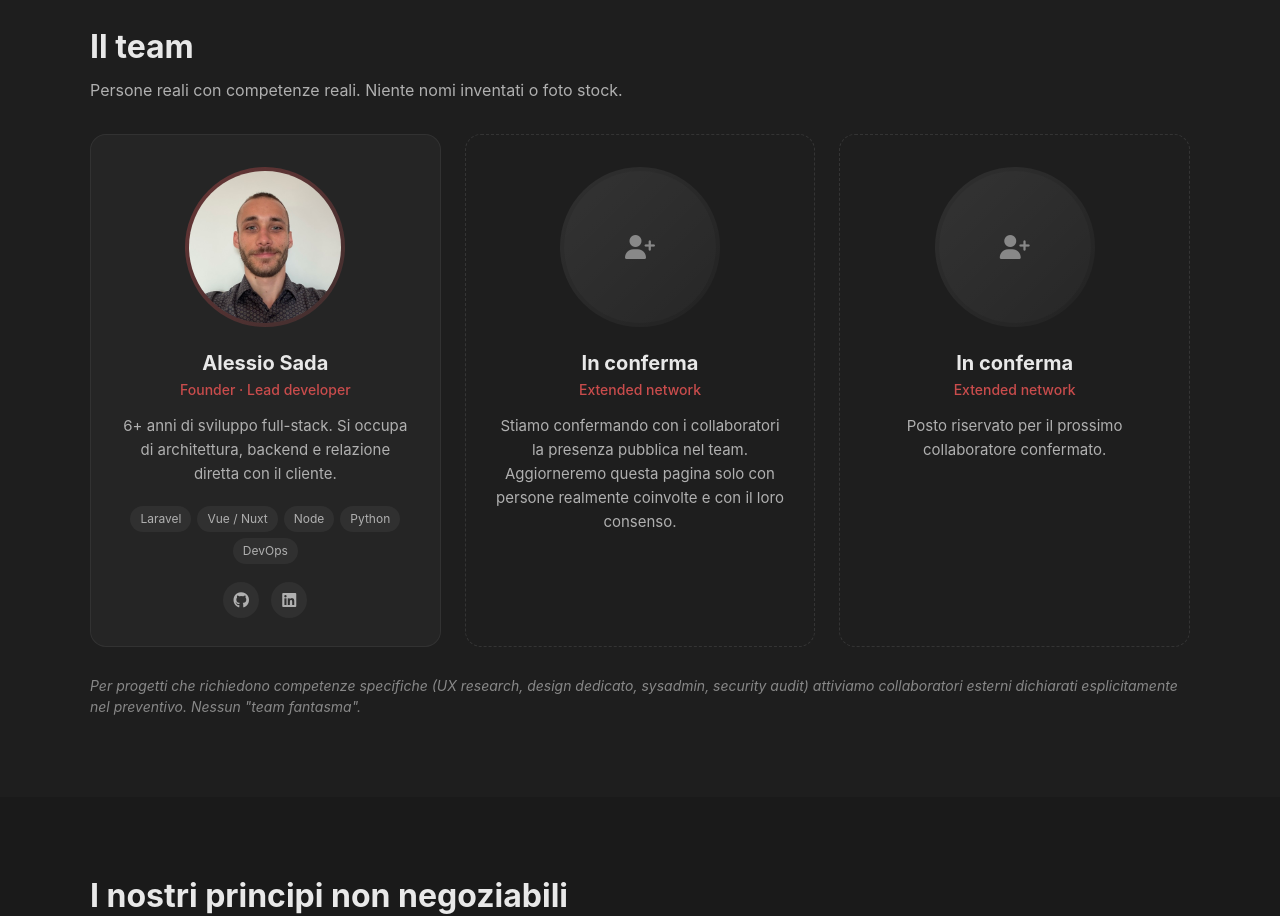
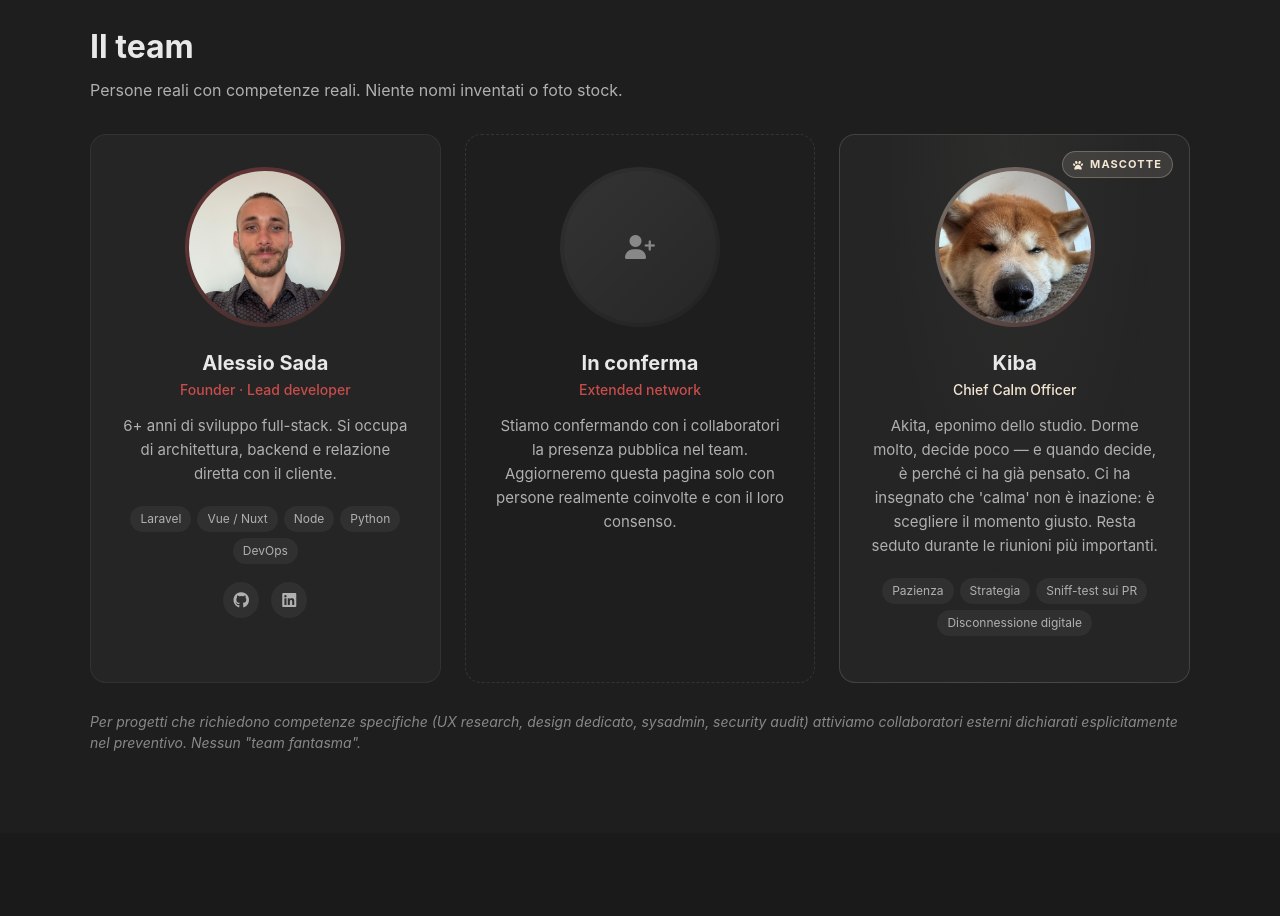
Before and after one commit to SirAlyon/kiba.studio, a Nuxt app: page /about in a window 1280 px wide. Shown: the part 1020-1936 px from the top of the page. Built offline with nearby package versions, Linux system fonts and the light colour scheme.

Commit message:
Add Mascotte

```diff
--- a/i18n/locales/it.json
+++ b/i18n/locales/it.json
@@ -350,8 +350,18 @@
         "placeholder_name": "In conferma",
         "placeholder_role": "Extended network",
         "placeholder_1_bio": "Stiamo confermando con i collaboratori la presenza pubblica nel team. Aggiorneremo questa pagina solo con persone realmente coinvolte e con il loro consenso.",
-        "placeholder_2_bio": "Posto riservato per il prossimo collaboratore confermato."
+        "placeholder_2_bio": "Posto riservato per il prossimo collaboratore confermato.",
+        "kiba": {
+          "name": "Kiba",
+          "role": "Chief Calm Officer",
+          "bio": "Akita, eponimo dello studio. Dorme molto, decide poco — e quando decide, è perché ci ha già pensato. Ci ha insegnato che 'calma' non è inazione: è scegliere il momento giusto. Resta seduto durante le riunioni più importanti.",
+          "skill_1": "Pazienza",
+          "skill_2": "Strategia",
+          "skill_3": "Sniff-test sui PR",
+          "skill_4": "Disconnessione digitale"
+        }
       },
+      "mascot_badge": "Mascotte",
       "principles_title": "I nostri principi non negoziabili",
       "principles": {
         "privacy_title": "Privacy by design",
--- a/pages/about.vue
+++ b/pages/about.vue
@@ -24,8 +24,16 @@
             v-for="member in team"
             :key="member.slug"
             class="team-card"
-            :class="{ 'is-placeholder': member.isPlaceholder }"
+            :class="{
+              'is-placeholder': member.isPlaceholder,
+              'is-mascot': member.isMascot
+            }"
           >
+            <span v-if="member.isMascot" class="team-card-badge">
+              <i class="fas fa-paw"></i>
+              {{ $t('pages.about.mascot_badge') }}
+            </span>
+
             <div class="team-card-photo">
               <img
                 v-if="member.photo"
@@ -48,6 +56,9 @@
 
               <ul v-if="member.skills && member.skills.length" class="team-card-skills">
                 <li v-for="skill in member.skills" :key="skill">{{ skill }}</li>
+              </ul>
+              <ul v-else-if="member.skillsI18n && member.skillsI18n.length" class="team-card-skills">
+                <li v-for="skillKey in member.skillsI18n" :key="skillKey">{{ $t(skillKey) }}</li>
               </ul>
 
               <div v-if="member.links && member.links.length" class="team-card-links">
@@ -140,13 +151,18 @@ const team = [
     isPlaceholder: true
   },
   {
-    slug: 'placeholder-2',
-    nameKey: 'pages.about.team.placeholder_name',
-    roleKey: 'pages.about.team.placeholder_role',
-    bioKey: 'pages.about.team.placeholder_2_bio',
-    photo: null,
-    placeholderIcon: 'fas fa-user-plus',
-    isPlaceholder: true
+    slug: 'kiba',
+    nameKey: 'pages.about.team.kiba.name',
+    roleKey: 'pages.about.team.kiba.role',
+    bioKey: 'pages.about.team.kiba.bio',
+    photo: '/team/kiba.jpg',
+    skillsI18n: [
+      'pages.about.team.kiba.skill_1',
+      'pages.about.team.kiba.skill_2',
+      'pages.about.team.kiba.skill_3',
+      'pages.about.team.kiba.skill_4'
+    ],
+    isMascot: true
   }
 ];
 
@@ -219,6 +235,49 @@ useHead(() => ({
   border-style: dashed;
   border-color: rgba(255, 255, 255, 0.1);
   background: transparent;
+}
+
+/* Mascotte: card con vibrazione "calda", badge in alto a destra */
+.team-card.is-mascot {
+  position: relative;
+  background:
+    radial-gradient(ellipse at top, rgba(245, 230, 211, 0.04), transparent 60%),
+    rgba(255, 255, 255, 0.03);
+  border-color: rgba(245, 230, 211, 0.15);
+}
+
+.team-card.is-mascot:hover {
+  border-color: rgba(245, 230, 211, 0.35);
+}
+
+.team-card.is-mascot .team-card-photo {
+  background: linear-gradient(135deg, rgba(245, 230, 211, 0.4), rgba(201, 76, 76, 0.2));
+}
+
+.team-card.is-mascot .team-card-role {
+  color: var(--kiba-secondary, #f5e6d3);
+}
+
+.team-card-badge {
+  position: absolute;
+  top: 16px;
+  right: 16px;
+  display: inline-flex;
+  align-items: center;
+  gap: 6px;
+  padding: 4px 10px;
+  background: rgba(245, 230, 211, 0.12);
+  border: 1px solid rgba(245, 230, 211, 0.25);
+  border-radius: 999px;
+  font-size: 0.6875rem;
+  font-weight: 700;
+  text-transform: uppercase;
+  letter-spacing: 0.1em;
+  color: var(--kiba-secondary, #f5e6d3);
+}
+
+.team-card-badge i {
+  font-size: 0.625rem;
 }
 
 /* Standard foto Kiba.Studio: cerchio con ring brand-color */
```
Also changed, not shown: i18n/locales/en.json (+11 -1 lines), public/team/kiba.jpg (added).
